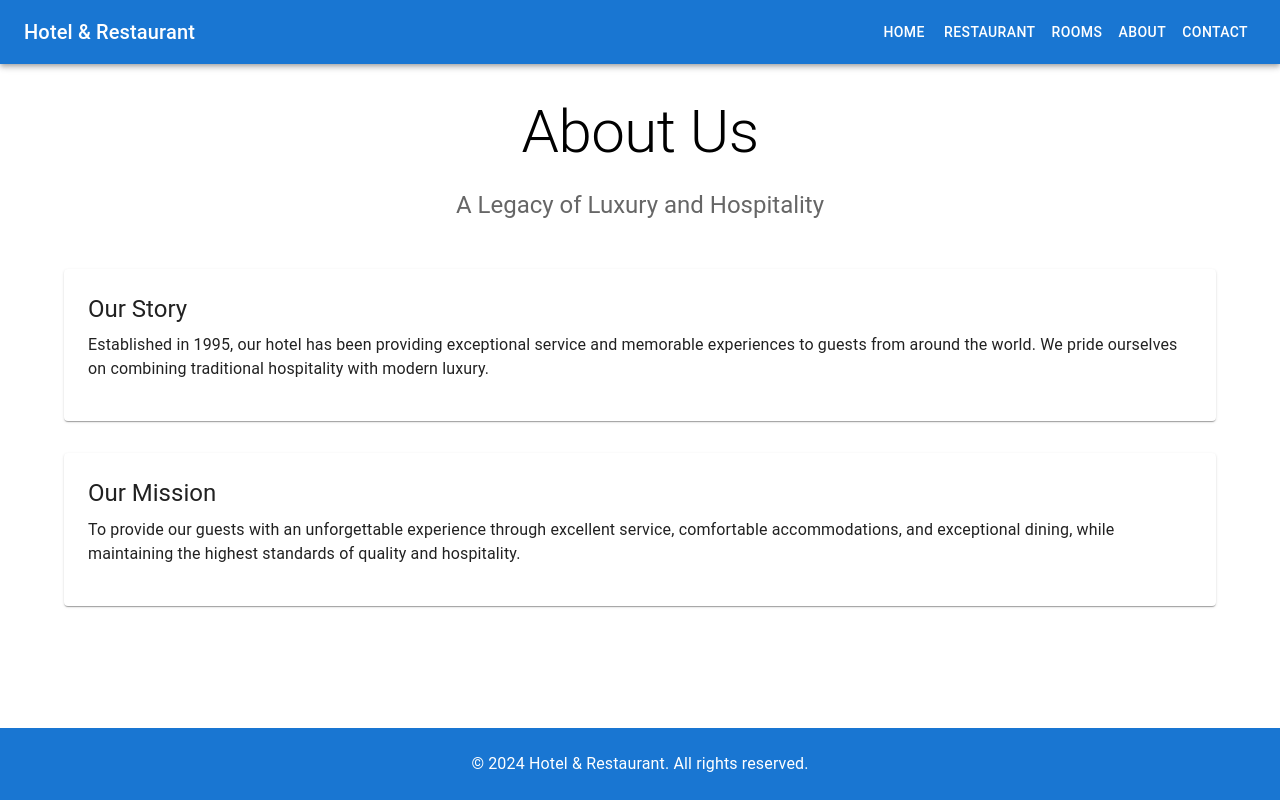
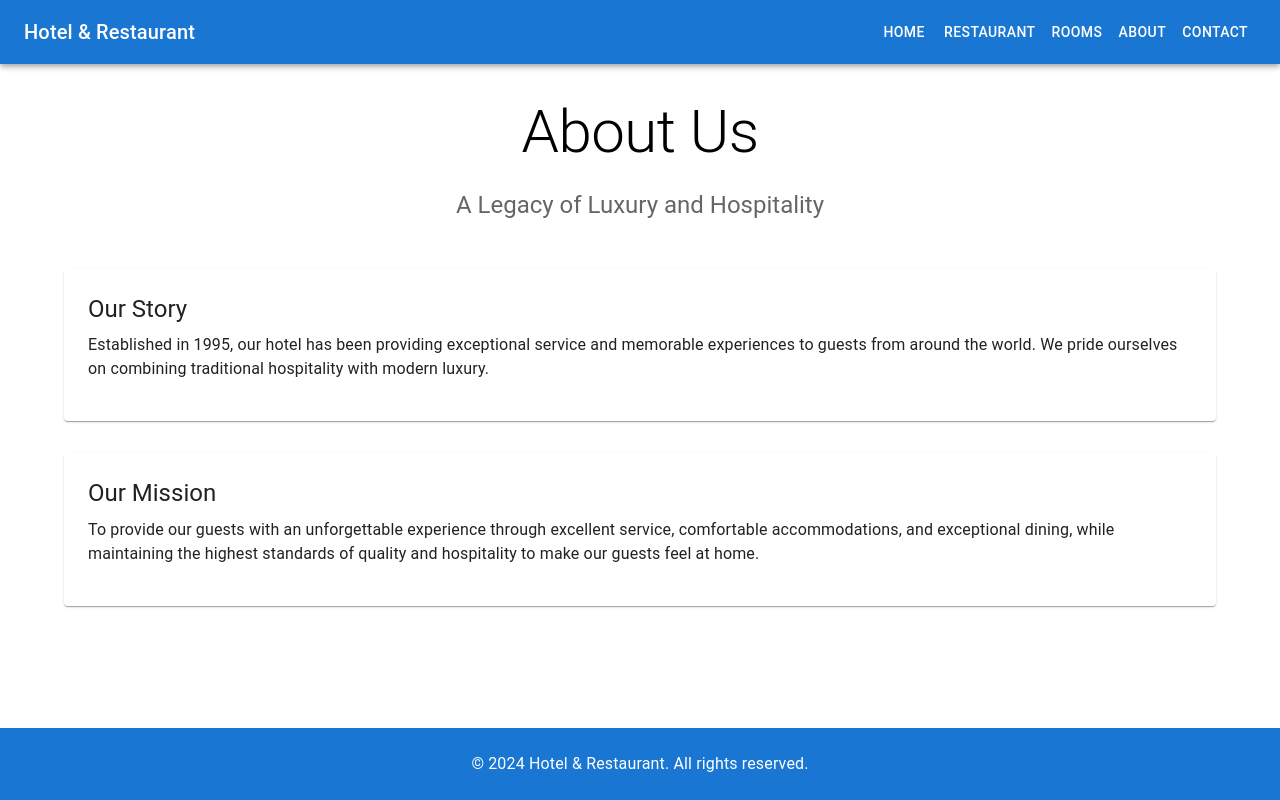
Before and after one commit to jayanth-org1/restaurant-hotel-site, a React (Create React App) app: page /about in a window 1280 px wide. Built offline with nearby package versions, Linux system fonts and the light colour scheme.

Commit message:
checking auto review

```diff
--- a/src/pages/About.js
+++ b/src/pages/About.js
@@ -31,7 +31,7 @@ const About = () => {
             <Typography paragraph>
               To provide our guests with an unforgettable experience through excellent
               service, comfortable accommodations, and exceptional dining, while maintaining
-              the highest standards of quality and hospitality.
+              the highest standards of quality and hospitality to make our guests feel at home.
             </Typography>
           </Paper>
         </Grid>
```
